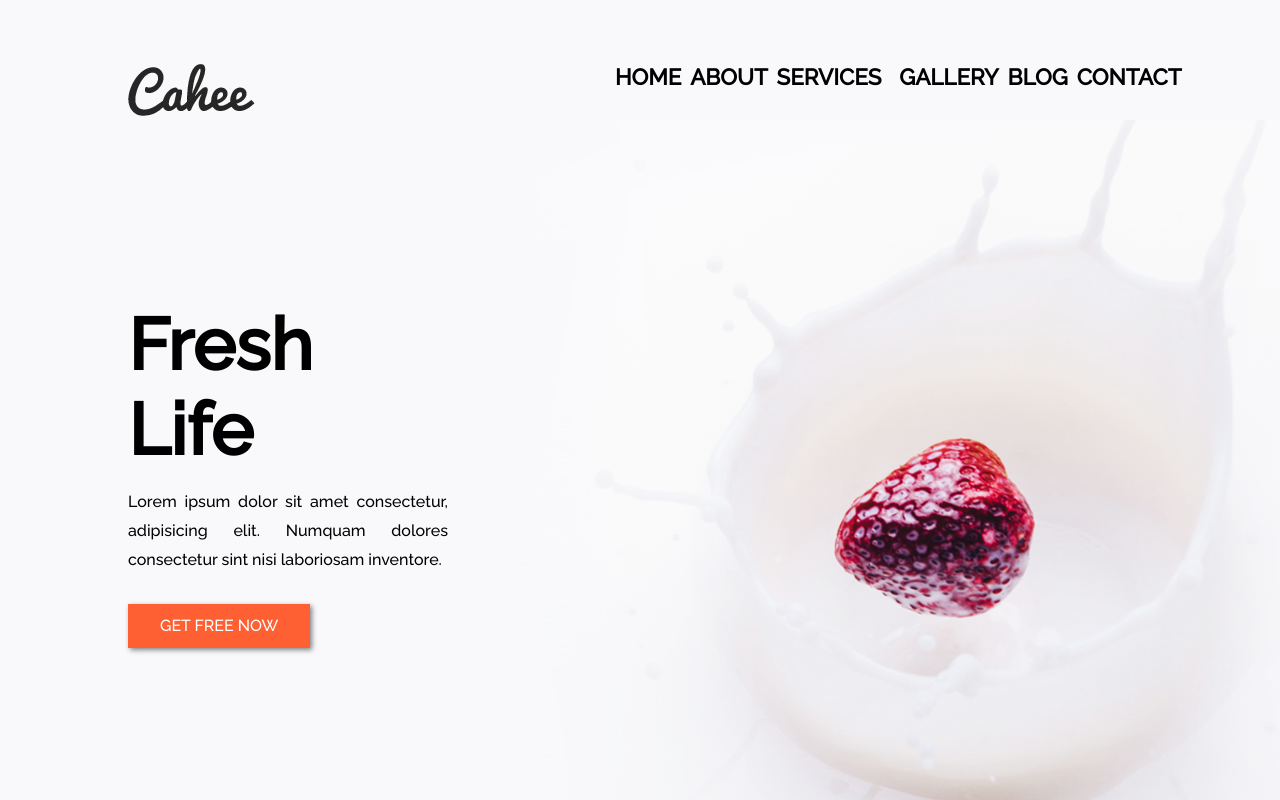
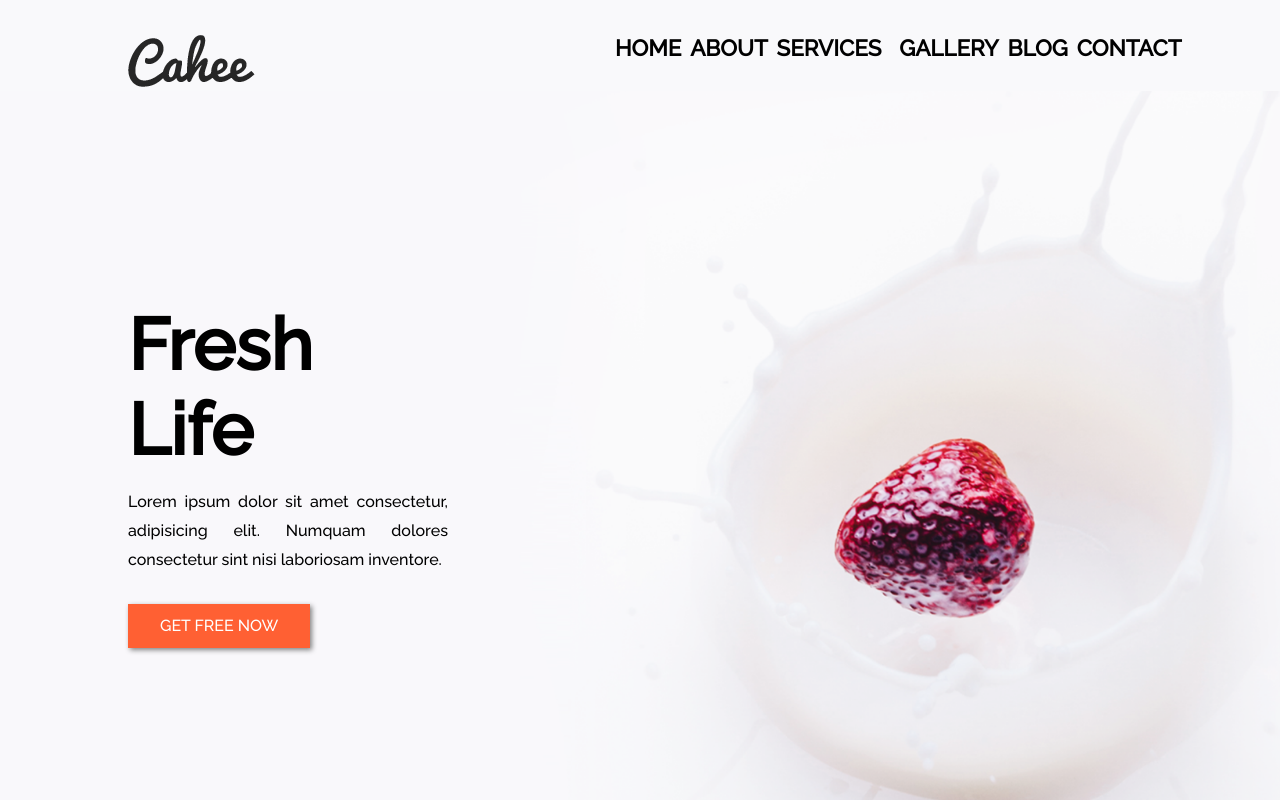
Before and after one commit to EkVader/EkVader.github.io, a plain HTML site: page index.html in a window 1280 px wide. Shown: the top 800 px of the page. Drawn offline with Linux system fonts and the light colour scheme.

Commit message:
Update style.css

```diff
--- a/style.css
+++ b/style.css
@@ -14,7 +14,7 @@ body{
     width: 83%;
     padding-left: 10%;
     padding-right: 10%;
-    padding-top: 5%;
+    padding-top: 35px;
     display: flex;
     position:fixed;
     background-color: rgb(249, 249, 251);
```
